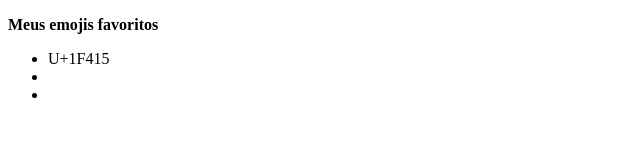
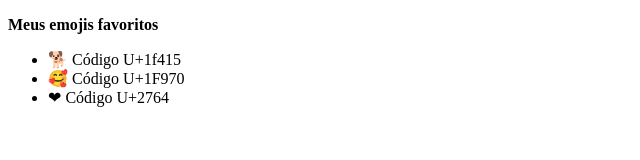
Before and after one commit to Cristian-Nascimento/Desafios, a plain HTML site: page Desafios/d004/index.html in a window 1280 px wide. Shown: the whole page, without its empty margins (0-640 px from the left). Drawn offline with Linux system fonts and the light colour scheme.

Commit message:
Desafio 04
Conclussão Desafio 04

```diff
--- a/Desafios/d004/index.html
+++ b/Desafios/d004/index.html
@@ -9,9 +9,9 @@
 <body>
     <p><strong>Meus emojis favoritos</strong></p>
     <ul>
-        <li> U+1F415 </li>
-        <li></li>
-        <li></li>
+        <li> &#x1F415; Código U+1f415 </li>
+        <li> &#x1F970; Código U+1F970 </li>
+        <li> &#x2764; Código U+2764 </li>
     </ul>
 </body>
 </html>
```
